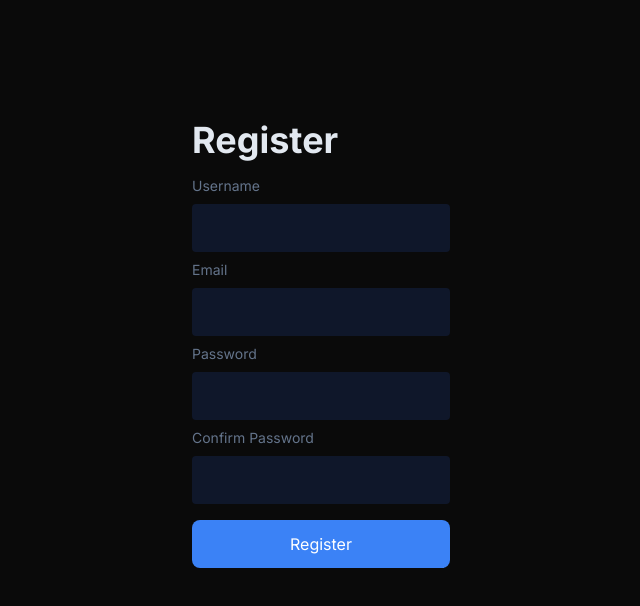
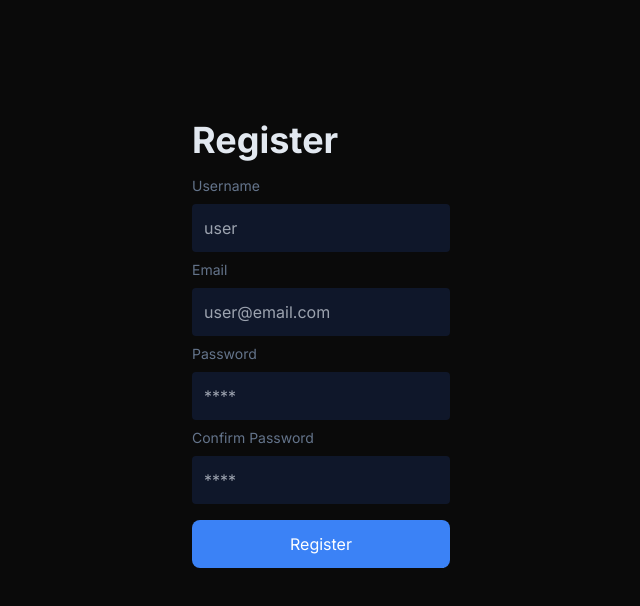
Before and after one commit to rafandco/nextjs-prisma-auth, a Next.js app: page /auth/register in a window 1280 px wide. Shown: the top 606 px of the page, without its empty margins (319-959 px from the left). Built offline with nearby package versions, Linux system fonts and the light colour scheme.

Commit message:
Add register form validation

```diff
--- a/src/app/auth/register/page.jsx
+++ b/src/app/auth/register/page.jsx
@@ -2,7 +2,11 @@
 import { useForm } from "react-hook-form"
 
 function RegisterPage() {
-  const { register, handleSubmit } = useForm()
+  const {
+    register,
+    handleSubmit,
+    formState: { errors },
+  } = useForm()
   const onSubmit = handleSubmit((data) => {
     console.log(data)
   })
@@ -12,41 +16,72 @@ function RegisterPage() {
       <form action="" onSubmit={onSubmit}>
         <h1 className="text-slate-200 font-bold text-4xl mb-4">Register</h1>
 
-        <label htmlFor="Username" className="text-slate-500 mb-2 block text-sm">
+        <label htmlFor="username" className="text-slate-500 mb-2 block text-sm">
           Username
         </label>
         <input
           type="text"
-          {...register("username", { required: true })}
+          {...register("username", {
+            required: { value: true, message: "Username required" },
+          })}
           className="p-3 rounded block mb-2 bg-slate-900 text-slate-300 w-full"
+          placeholder="user"
         />
-        <label htmlFor="Email" className="text-slate-500 mb-2 block text-sm">
+        {errors.username && (
+          <span className="text-red-500 text-xs">
+            {errors.username.message}
+          </span>
+        )}
+
+        <label htmlFor="email" className="text-slate-500 mb-2 block text-sm">
           Email
         </label>
         <input
           type="email"
-          {...register("email", { required: true })}
+          {...register("email", {
+            required: { value: true, message: "Email required" },
+          })}
           className="p-3 rounded block mb-2 bg-slate-900 text-slate-300 w-full"
+          placeholder="user@email.com"
         />
-        <label htmlFor="Password" className="text-slate-500 mb-2 block text-sm">
+        {errors.email && (
+          <span className="text-red-500 text-xs">{errors.email.message}</span>
+        )}
+        <label htmlFor="password" className="text-slate-500 mb-2 block text-sm">
           Password
         </label>
         <input
           type="password"
-          {...register("password", { required: true })}
+          {...register("password", {
+            required: { value: true, message: "Password required" },
+          })}
           className="p-3 rounded block mb-2 bg-slate-900 text-slate-300 w-full"
+          placeholder="****"
         />
+        {errors.password && (
+          <span className="text-red-500 text-xs">
+            {errors.password.message}
+          </span>
+        )}
         <label
-          htmlFor="ConfirmPassword"
+          htmlFor="confirmPassword"
           className="text-slate-500 mb-2 block text-sm"
         >
           Confirm Password
         </label>
         <input
-          type="confirmPassword"
-          {...register("confirmPassword", { required: true })}
+          type="password"
+          {...register("confirmPassword", {
+            required: { value: true, message: "Confirm password required" },
+          })}
           className="p-3 rounded block mb-2 bg-slate-900 text-slate-300 w-full"
+          placeholder="****"
         />
+        {errors.confirmPassword && (
+          <span className="text-red-500 text-xs">
+            {errors.confirmPassword.message}
+          </span>
+        )}
         <button className="bg-blue-500 text-white p-3 rounded-lg w-full mt-2">
           Register
         </button>
```
